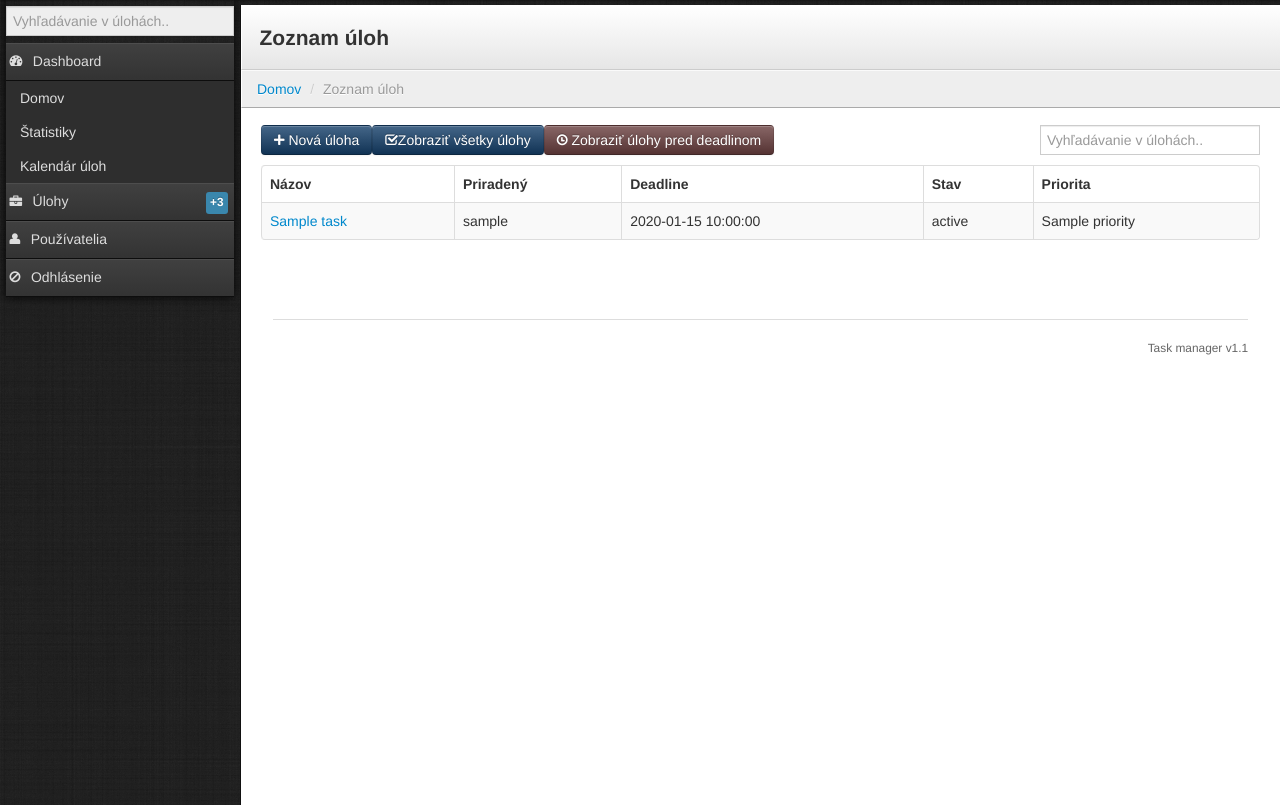
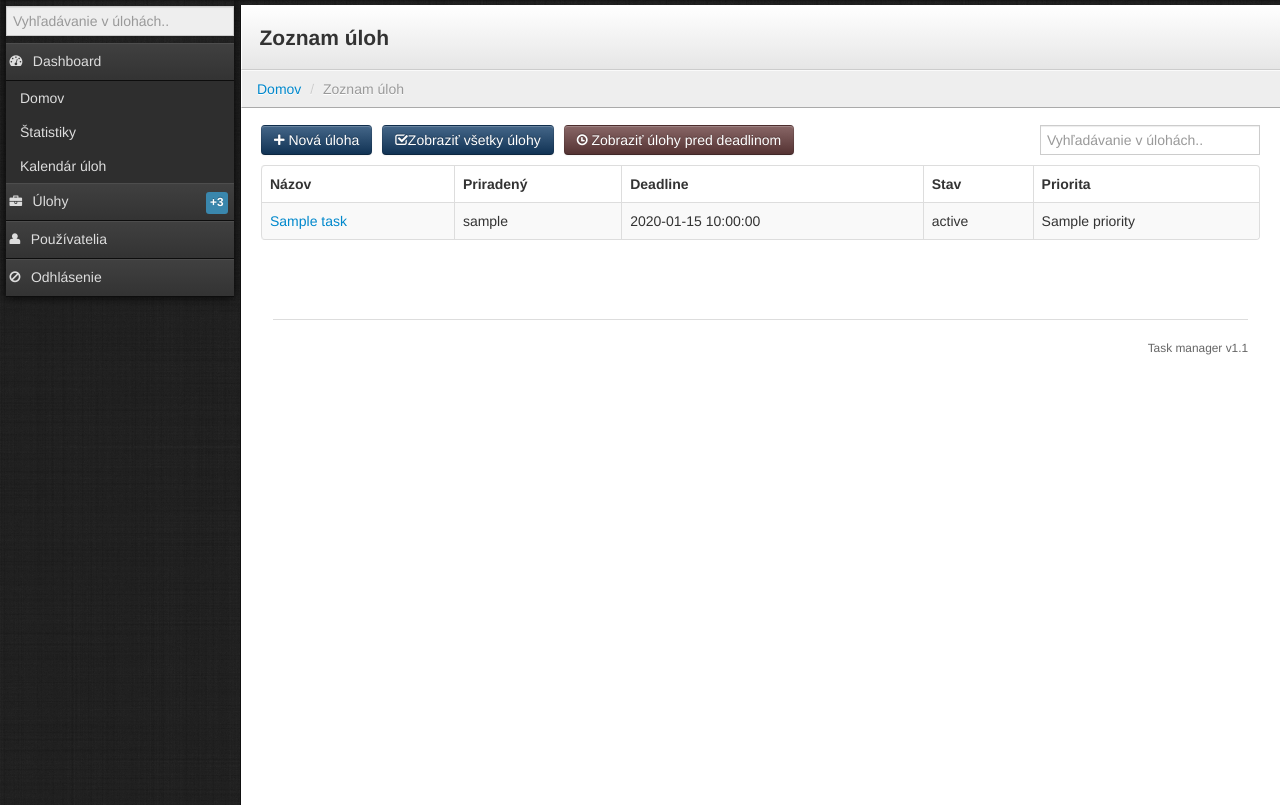
Before and after one commit to rtelicak/swi, a CodeIgniter app: template application/views/task_list.php in a window 1280 px wide. Shown: the part 43-848 px from the top of the page. Run offline with CodeIgniter, Linux system fonts and the light colour scheme; the template is opened without the code that fills it: most values are stand-ins (such as "Sample title", 1, 10 or a date in 2020); data that the repository does not hold is empty.

Commit message:
fix link in top menu, fix btns margin in task list view

```diff
--- a/application/views/includes/topnav.php
+++ b/application/views/includes/topnav.php
@@ -8,7 +8,7 @@
                         </a>
                         <ul class="dropdown-menu">
                             <li class="divider visible-phone"></li>
-                            <li><a tabindex="-1" href="#">Moje úlohy</a></li>
+                            <li><a tabindex="-1" href="<?php echo base_url() ?>task/task_list/<?php $user = $this->session->userdata('logged_in');  echo $user['id']; ?>">Moje úlohy</a></li>
                             <li class="divider visible-phone"></li>
                             <li><a tabindex="-1" href="<?php echo base_url(); ?>home/logout">Odhlásenie</a></li>
                         </ul>
--- a/application/views/task_list.php
+++ b/application/views/task_list.php
@@ -14,8 +14,8 @@
                 <div class="row-fluid">
                     <div class="btn-toolbar">
                         <a href="<?php echo base_url() ?>task/add_task"><button class="btn btn-primary"><i class="icon-plus"></i> Nová úloha</button></a>
-                        <a href="<?php echo base_url() ?>task/task_list/<?php echo $users_tasks == 0 ? $user_id : ""; ?>"><button class="btn btn-primary"><i class="icon-check"></i><?php echo $users_tasks == 0 ? "Zobraziť len moje úlohy" : "Zobraziť všetky úlohy"; ?></button></a>
-                        <button class="btn btn-danger"><i class="icon-time"></i> Zobraziť úlohy pred deadlinom</button>
+                        <a href="<?php echo base_url() ?>task/task_list/<?php echo $users_tasks == 0 ? $user_id : ""; ?>"><button style="margin-left: 10px;" class="btn btn-primary"><i class="icon-check"></i><?php echo $users_tasks == 0 ? "Zobraziť len moje úlohy" : "Zobraziť všetky úlohy"; ?></button></a>
+                        <button style="margin-left: 10px;" class="btn btn-danger"><i class="icon-time"></i> Zobraziť úlohy pred deadlinom</button>
                         <div class="btn-group right">
                             <form class="search form-inline mb-0">
                                 <input type="text" placeholder="Vyhľadávanie v úlohách..">
```
